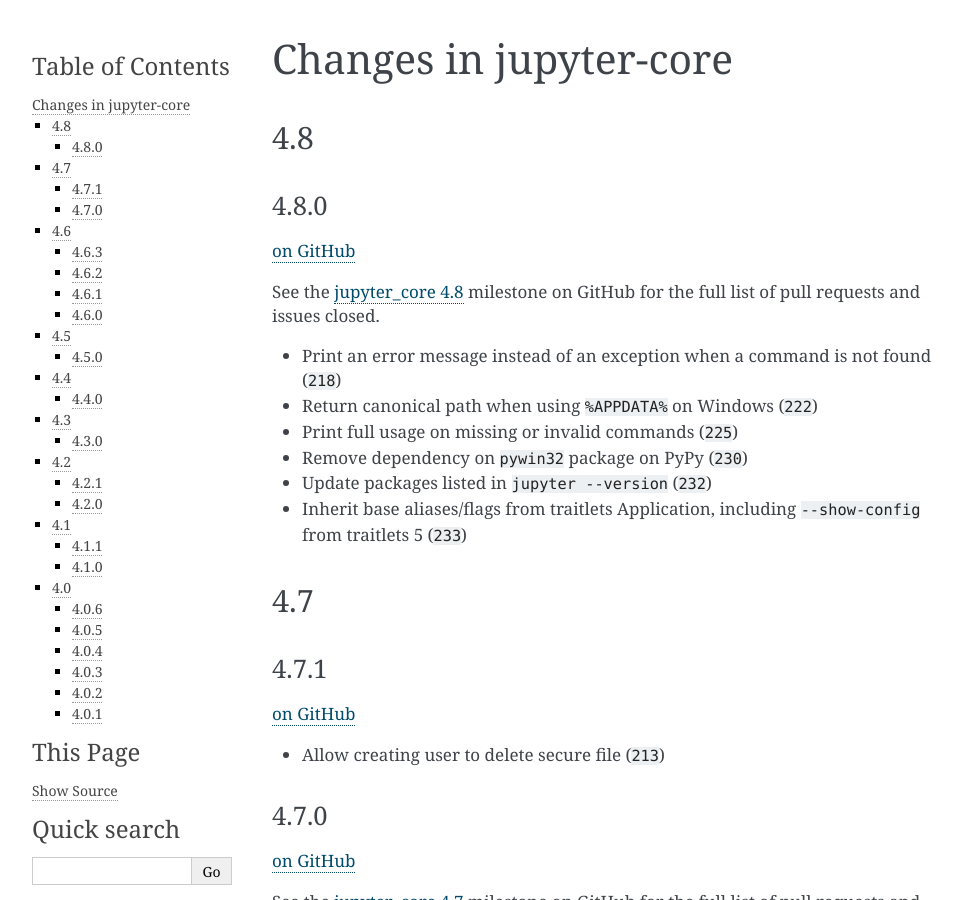
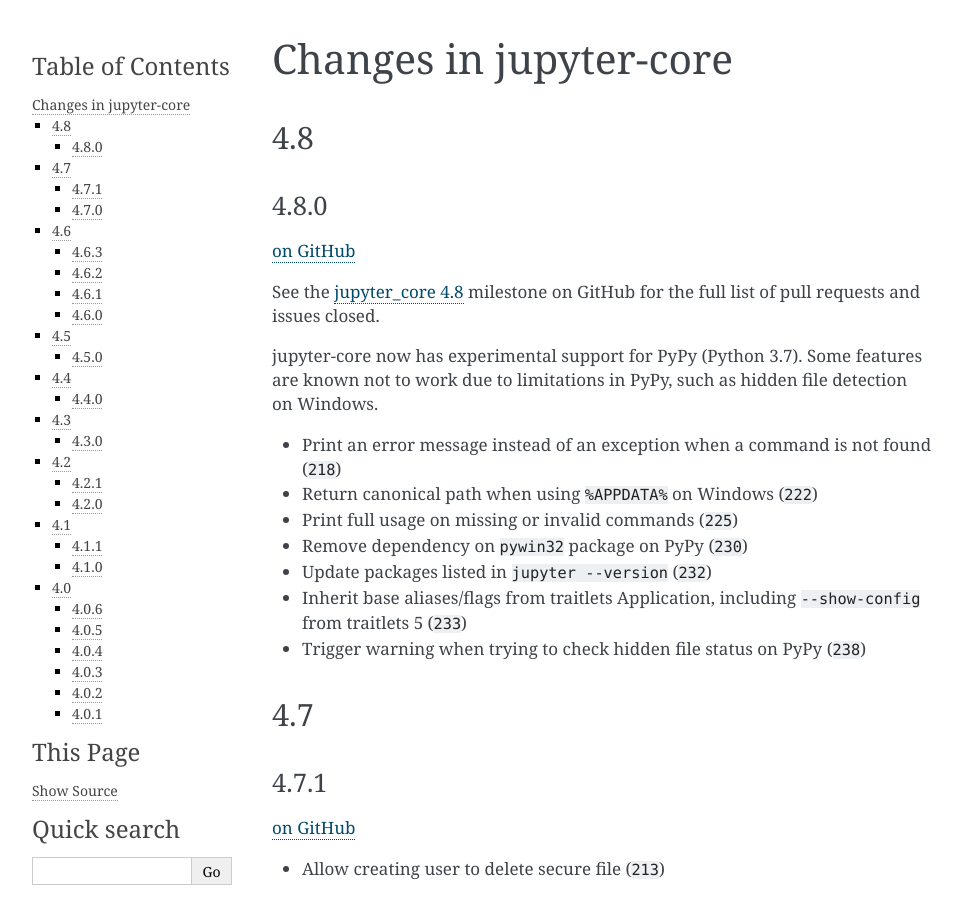
Before and after one commit to jupyter/jupyter_core, a Sphinx documentation site: the page built from docs/changelog.rst, in a window 1280 px wide and 900 px high. Shown: the whole window, without its empty margins (148-1110 px from the left). Built offline with Sphinx 7.4.7, drawn with Linux system fonts in a browser that asks for light colours; cross-references to code outside the pages are shown as plain code.

Commit message:
Add changelog message about hidden file warning on pypy

```diff
--- a/docs/changelog.rst
+++ b/docs/changelog.rst
@@ -14,12 +14,15 @@
 4.8 <https://github.com/jupyter/jupyter_core/milestone/20?closed=1>`__
 milestone on GitHub for the full list of pull requests and issues closed.
 
+jupyter-core now has experimental support for PyPy (Python 3.7). Some features are known not to work due to limitations in PyPy, such as hidden file detection on Windows.
+
 - Print an error message instead of an exception when a command is not found (:ghpull:`218`)
 - Return canonical path when using ``%APPDATA%`` on Windows (:ghpull:`222`)
 - Print full usage on missing or invalid commands (:ghpull:`225`)
 - Remove dependency on ``pywin32`` package on PyPy (:ghpull:`230`)
 - Update packages listed in ``jupyter --version`` (:ghpull:`232`)
 - Inherit base aliases/flags from traitlets Application, including ``--show-config`` from traitlets 5 (:ghpull:`233`)
+- Trigger warning when trying to check hidden file status on PyPy (:ghpull:`238`)
 
 4.7
 ---
```
